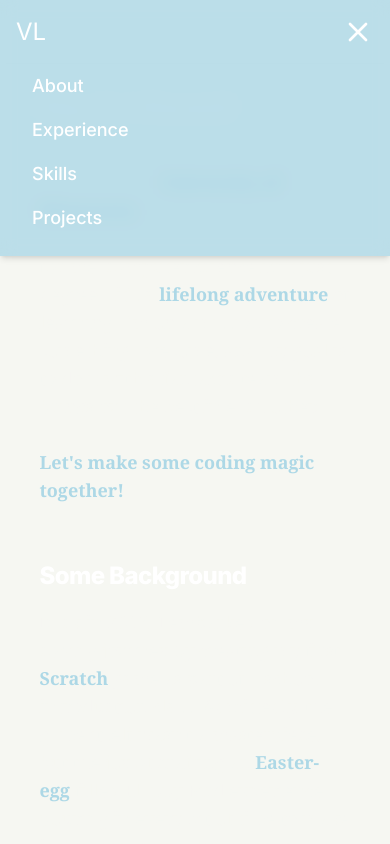
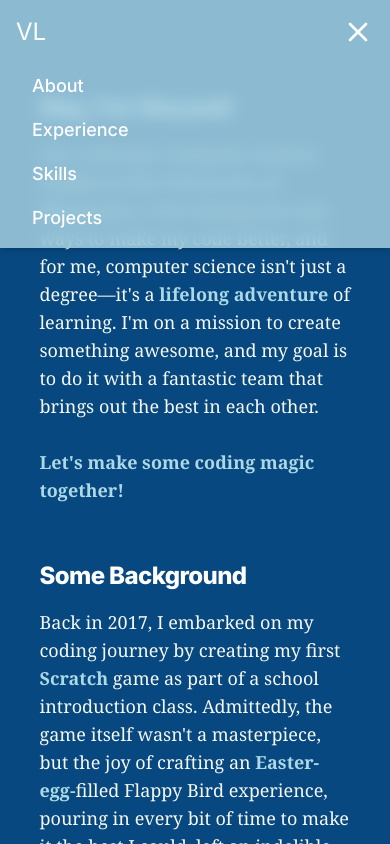
Before and after one commit to vvinniev34/PersonalWebsite, a Next.js app: page /about in a window 390 px wide. Both pictures are taken after a click on the element 358 px from the left and 32 px from the top of the page. Shown: the top 844 px of the page. Built offline with nearby package versions, Linux system fonts and the light colour scheme.

Commit message:
framer motion color change

```diff
--- a/src/app/components/navigation/navBar.jsx
+++ b/src/app/components/navigation/navBar.jsx
@@ -80,8 +80,7 @@ export default function Navbar() {
   }, []);
 
   return (
-    // bg-white/80 backdrop-blur
-    <div className={`mobileSticky top-0 flex flex-wrap pt-4 md:pt-5 w-full ${windowWidth && windowWidth <= 640 ? "bg-lightblue/80 backdrop-blur" : "font-semibold"}`} style={{zIndex:55}}>
+    <div className={`animate-fade-in mobileSticky top-0 flex flex-wrap pt-4 md:pt-5 w-full ${windowWidth && windowWidth <= 640 ? "bg-lightblue/80 backdrop-blur" : "font-semibold"}`} style={{zIndex:55}}>
       <div className="sidebarLeftPadding sidebarRightPadding flex flex-wrap items-center w-full pb-4 md:pb-5">
         <div>
           <SmoothScrollLink
@@ -115,7 +114,7 @@ export default function Navbar() {
                 ) : ""
               })}
           </div> : windowWidth ?
-          <div className='flex items-center justify-center fade_in ml-auto' onClick={() => setExpanded(!expanded)} ref={expandRef} >
+          <div className='flex items-center justify-center ml-auto' onClick={() => setExpanded(!expanded)} ref={expandRef} >
           {!expanded ?
               <svg xmlns="http://www.w3.org/2000/svg" fill="none" viewBox="0 0 24 24" stroke="currentColor" aria-hidden="true" className="w-8 h-8 stroke-white hover:stroke-lightblue hover:cursor-pointer">
                   <path strokeLinecap="round" strokeLinejoin="round" strokeWidth="2" d="M4 6h16M4 12h16M4 18h16"/>
@@ -128,13 +127,13 @@ export default function Navbar() {
         </div> : ""}
         </div>
         {expanded && windowWidth < 640?
-        <div className='w-full left-0 shadow-md pb-4' ref={dropdownRef} >
+        <div className='w-full left-0 shadow-md pb-2' ref={dropdownRef} >
             {menuItems.map((menuItem, i) => {
                 return i != 0 ? (
                   <div>
                     <SmoothScrollLink
                       linkKey={i}
-                      className={`py-2 px-8 font-medium block text-lg outline-offset-[-6px] flex items-center hover:bg-gray-100 cursor-pointer text-white`}
+                      className={`py-2 px-8 font-medium block text-lg outline-offset-[-6px] flex items-center hover:bg-sky-200 cursor-pointer text-white`}
                       href={`#${menuItem[1]}`}
                       targetId={menuItem[1]}
                     >
--- a/src/app/globals.css
+++ b/src/app/globals.css
@@ -19,8 +19,7 @@
 body {
   color: rgb(var(--foreground-rgb));
   background-position: center;
-  background-color: rgb(246 247 242);
-  /* min-width: 700px; */
+  background-color: #06487f;
 }
 
 @layer utilities {
@@ -251,21 +250,5 @@ body {
 }
 
 .featured {
-  /* background: linear-gradient(180deg, #0d2b52 0 40%, #0f0f0f 80%); */
   background: linear-gradient(180deg, #06487f, #0f0f0f 80%);
 }
-
-.fade_in {
-  animation: fadeInAnimation 0.4s ease-in-out forwards;
-}
-
-@keyframes fadeInAnimation {
-  from {
-    opacity: 0;
-    transform: translateY(-5px);
-  }
-  to {
-    opacity: 1;
-    transform: translateY(0);
-  }
-}
--- a/src/app/template.jsx
+++ b/src/app/template.jsx
@@ -7,7 +7,7 @@ export default function Template({ children }) {
     <motion.div
     initial={{ opacity: 0, scale: 1 }}
     animate={{ opacity: 1, scale: 1 }}
-    transition={{ duration: 0.8 }}>
+    transition={{ duration: 1 }}>
       {children}
     </motion.div>
   );
```
